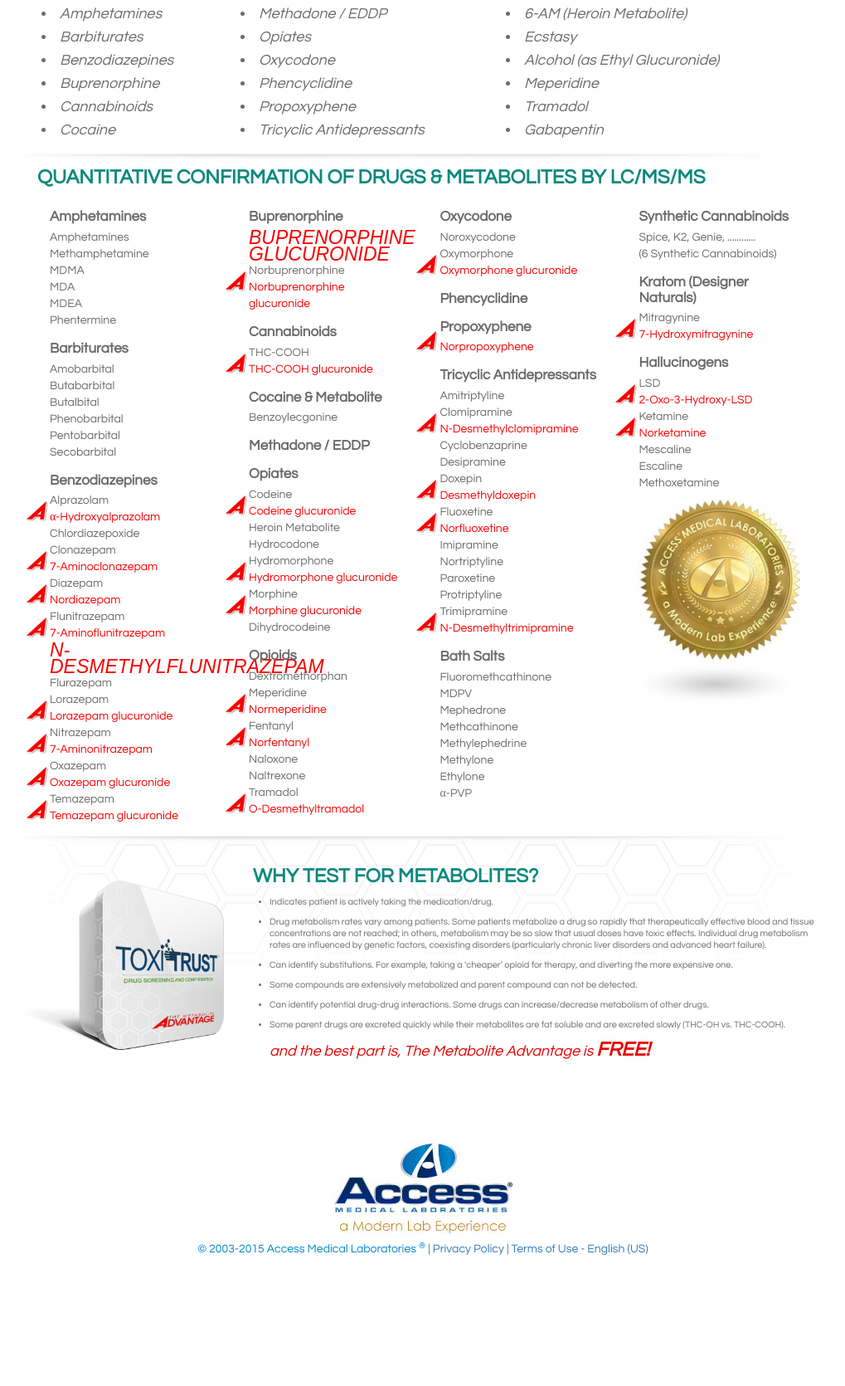
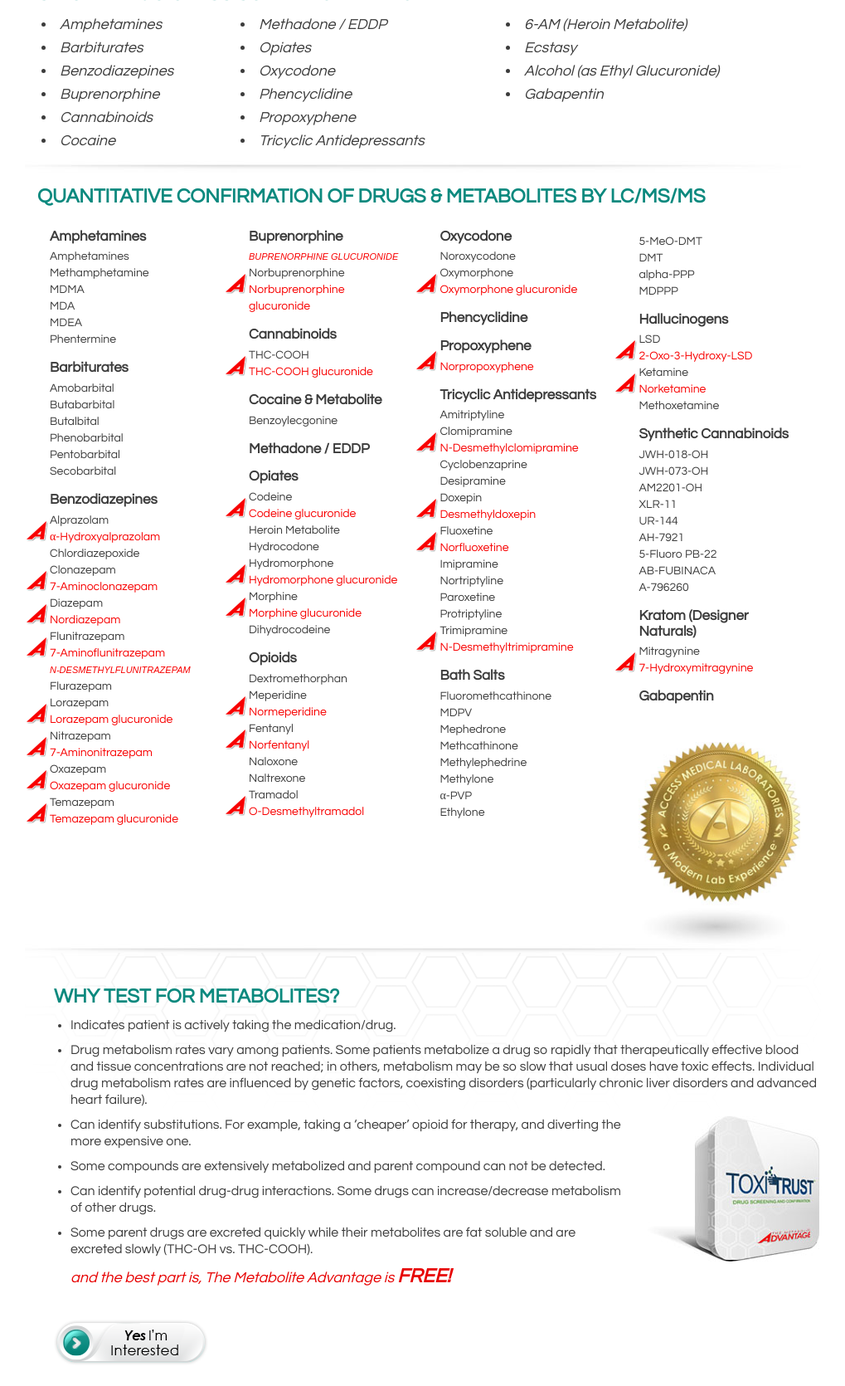
Before and after one commit to Santoshah/access, a plain HTML site: page whats-new.html in a window 1280 px wide. Shown: the part 939-2609 px from the top of the page at 83% size, without its empty margins (130-1149 px from the left). Before the commit the page ends 2515 px from the top, so only its background shows below. Drawn offline with Linux system fonts and the light colour scheme.

Commit message:
whats new page update

```diff
--- a/sass/style.scss
+++ b/sass/style.scss
@@ -2,7 +2,7 @@
 @import "partials/bootstrap";
 @import "partials/grid";
 $blue: #0085c9;
-$gray: #6b6b6b;
+$gray: #3c3c3c; //#6b6b6b;
 $blue-dark: #002a75;
 $green: #31bb01;
 $orange : #eba820;
@@ -162,7 +162,7 @@ a.see_full { font-size: 12px; color: $blue;  font-weight: normal; line-height: 0
 	}
 }
 .footer_text { color: #0087cb; padding: 10px 0; }
-.footer {  padding: 80px 0 50px; }
+.footer {  padding: 08px 0 50px; }
 
 .text_gradient {
 	&:after {content: attr(data-text); z-index: 2; color: green; position: absolute; left: 0;
@@ -226,18 +226,19 @@ a.see_full { font-size: 12px; color: $blue;  font-weight: normal; line-height: 0
 	&:before {background-image: url(../img/single-product.png);   width: 299px; top: 4px; float: left; }
  }
 
-.gradient_top1 { background: url(../img/gradient-top1.jpg) repeat-x left top; min-height: 300px; }
+.gradient_top1 { background: url(../img/gradient-top1.jpg) repeat-x left bottom; min-height: 300px; }
 .gradient_top3 { background: url(../img/up-banner-bg.jpg) repeat-x left top; min-height: 300px; }
-.up_banner { background:transparent url(../img/up-banner.jpg) center top no-repeat; padding: 90px 0 51px;
-	p {  font-size: 13px; color: $gray; }
+.up_banner { background:transparent url(../img/up-banner.jpg) center bottom no-repeat; padding: 90px 0 51px;
+	p {  font-size: 15px; color: $gray; }
 }
+.pdu1 { padding: 40px 0 40px; }
 .up_banner1 { background:transparent url(../img/up-banner-bg1.jpg) center top no-repeat; padding: 90px 0 51px;  }
 
 .img_shadow { @include box-shadow(3px 3px 3px rgba(0,0,0,0.2)); }
 .toxi_img {  margin-top: -15px; margin-bottom: 10px;}
 .buttons {  margin-top: 17px; border: 0; background: url(../img/button.png) no-repeat center top; width: 85px; height: 34px; float: left; font-size: 10px; color: #4e4e4e; padding: 8px 0; text-align: center; text-shadow: 1px 1px 0 rgba(255,255,255,0.2); font-style: italic;}
-.the_metabolite_advantage {   margin-top: 10px; margin-left: 13%; }
-.green_title { text-transform: uppercase; color: #0b897e !important; font-size: 24px; font-weight: bold; }
+.the_metabolite_advantage {   margin-top: 10px; margin-left: 4%; }
+.green_title { text-transform: uppercase; color: #0b897e !important; font-size: 24px; font-weight: bold; padding-top: 10px;  }
 .sub_base_text {font-size: 16px; font-weight: bold; margin-bottom: 5px; margin-top: 5px; color: $gray; }
 .medecine {   background-position: center -92px;   padding-top: 10px;
 	p { font-size: 16px; padding-bottom: 10px; margin-bottom: 0; color: $gray; }
@@ -254,7 +255,7 @@ a.see_full { font-size: 12px; color: $blue;  font-weight: normal; line-height: 0
 .cus_toxi {  padding: 0; margin-top: 48px;}
 .list_item_text {
 	li { color: $gray; line-height: 20px;
-	    &.red_text { color: #f80000; }
+	    &.red_text { color: #f80000; font-size: 11px;  }
 	    &.red_alpha { position: relative;  color: #f80000;
 	      &:before { content: ""; float: left; background: transparent url(../img/alpha.png) left top no-repeat; width: 27px; height: 25px; position: absolute; top: -10px; left: -29px;  }
 	    }
@@ -265,7 +266,7 @@ a.see_full { font-size: 12px; color: $blue;  font-weight: normal; line-height: 0
 .bbshadow {  background: url(../img/top-shadow1.jpg) no-repeat center top;  padding-top: 10px;  }
 .product_shadow { background: url(../img/about-graphic.png) no-repeat center -90px;  }
 .big_list_items {
-	li { font-size: 11px; color: $gray; line-height: 14px; padding-bottom: 10px;  list-style: disc; margin-left: 20px;
+	li { font-size: 16px; color: $gray; line-height: 20px; padding-bottom: 10px;  list-style: disc; margin-left: 20px;
       &.red_text_with_shadow { font-weight: normal; font-style: italic;   font-size: 18px; color: #e70101; list-style: none;
           .free_big {   font-size: 24px; line-height: 25px; font-weight: bold;  }
       }
@@ -815,4 +816,6 @@ $bd1 : 30px;
 .lig_blue { color: #1c86c8; font-size: 19px; padding-bottom: 30px; }
 .new_dk_purple { color: #1f2357; font-size: 36px; @include text-shadow(1px 1px 0 #fff, 2px 2px 0 rgba(0,0,0,0.2)); }
 .iminterested { @include spr-sprite("iminterested", true); display: inline-block;   margin: 20px 0 15px }
+.green-iminterested  { @include spr-sprite("green-iminterested", true); display: inline-block;   margin: 20px 0 15px }
+
 @import "responsive";
--- a/whats-new.html
+++ b/whats-new.html
@@ -59,7 +59,7 @@
       </nav>
 
 <div class="gradient_top1">
-	<div class="up_banner">
+	<div class="up_banner pdu1">
 		<div class="container">
 			<div class="row">
 				<div class="col-md-4">
@@ -67,7 +67,7 @@
 				</div>
 				<!-- /.col-md-3 -->
 				<div class="col-md-8">
-					<img src="img/toxi-trust-drug.png" class="toxi_img" height="44" width="595" alt="">
+					<img src="img/toxi-trust-drug.png" class="toxi_img" height="44" width="646" alt="">
 					<p class="text-justify">At Access Medical Labs we understand our client's needs, cater to what is demanded and deliver excellence in a timely manner. Our 25,000 sq ft State of the Art facility is COLA accredited and is a CLIA certified high complexity laboratory. </p>
 					<p class="text-justify">Our ToxiTrust Product is designed to make ordering and resulting simple while giving you what you need to improve the standard of patient care at your practice. Our robust, advanced method for Toxicology sets us apart by giving you clarity and existential information to make the right call for treatment. Our kit provides everything you need to perform your Drug Screens and/or Confirmation testing. Drug Screening is performed by Immunoassay and all of our confirmation testing is run on our Triple Quad LC/MS/MS equipment to ensure the most sensitive and effective results. Results are reported within 24hr.</p>
 					<div class="button_wrap">
@@ -135,8 +135,6 @@
 					<li>6-AM (Heroin Metabolite)</li>
 					<li>Ecstasy</li>
 					<li>Alcohol (as Ethyl Glucuronide)</li>
-					<li>Meperidine</li>
-					<li>Tramadol</li>
 					<li>Gabapentin</li>
 				</ul>
 			</div>
@@ -280,32 +278,48 @@
 						<li>Methcathinone</li>
 						<li>Methylephedrine</li>
 						<li>Methylone</li>
+						<li>α-PVP</li>
 						<li>Ethylone</li>
-						<li>α-PVP</li>
 					</ul>
 				</div> <!-- /.col-4 -->
 				<div class="col-4 col-md-3">
+					<ul class="list_item_text">
+						<li>&nbsp;</li>
+						<li>5-MeO-DMT</li>
+						<li>DMT</li>
+						<li>alpha-PPP</li>
+						<li>MDPPP</li>
+					</ul>
+					<!-- /.list_item_text -->
+					<h4>Hallucinogens</h4>
+					<ul class="list_item_text">
+						<li>LSD</li>
+						<li class="red_alpha">2-Oxo-3-Hydroxy-LSD</li>
+						<li>Ketamine</li>
+						<li class="red_alpha">Norketamine</li>
+						<li>Methoxetamine</li>
+					</ul>
+
 					<h4>Synthetic Cannabinoids</h4>
 					<ul class="list_item_text">
-						<li>Spice, K2, Genie, ............</li>
-						<li>(6 Synthetic Cannabinoids)</li>
+						<li>JWH-018-OH</li>
+						<li>JWH-073-OH</li>
+						<li>AM2201-OH</li>
+						<li>XLR-11</li>
+						<li>UR-144</li>
+						<li>AH-7921</li>
+						<li>5-Fluoro PB-22</li>
+						<li>AB-FUBINACA</li>
+						<li>A-796260</li>
 					</ul>
 					<h4>Kratom (Designer Naturals)</h4>
 					<ul class="list_item_text">
 						<li>Mitragynine</li>
 						<li class="red_alpha">7-Hydroxymitragynine</li>
 					</ul>
-					<h4>Hallucinogens</h4>
-					<ul class="list_item_text">
-						<li>LSD</li>
-						<li class="red_alpha">2-Oxo-3-Hydroxy-LSD</li>
-						<li>Ketamine</li>
-						<li class="red_alpha">Norketamine</li>
-						<li>Mescaline</li>
-						<li>Escaline</li>
-						<li>Methoxetamine</li>
-					</ul>
-
+					<h4>Gabapentin</h4>
+<br>
+<br>
 					<div class="access_new">
 						<img src="img/seal-shadow.jpg" height="258" width="206" alt="">
 					</div>
@@ -322,22 +336,37 @@
 
 	<div class="container">
 		<div class="row">
-			<div class="col-md-3 cus_toxi">
+<!-- 			<div class="col-md-3 cus_toxi">
 				<img src="img/new-product.png" class="" height="332" width="392" alt="">
 			</div>
-			<!-- /.col-md-4 -->
-			<div class="col-md-9 pad1">
+ -->			<!-- /.col-md-4 -->
+			<div class="col-md-12 pad1">
 				<h4 class="green_title">Why test for metabolites?</h4>
 
-				<ul class="big_list_items">
+				<ul class="big_list_items mb0">
 					<li>Indicates patient is actively taking the medication/drug.</li>
 					<li>Drug metabolism rates vary among patients. Some patients metabolize a drug so rapidly that therapeutically effective blood and tissue concentrations are not reached; in others, metabolism may be so slow that usual doses have toxic effects. Individual drug metabolism rates are influenced by genetic factors, coexisting disorders (particularly chronic liver disorders and advanced heart failure).</li>
-					<li>Can identify substitutions. For example, taking a ‘cheaper’ opioid for therapy, and diverting the more expensive one.</li>
+				</ul>
+				<div class="row">
+					<div class="col-md-9">
+<ul class="big_list_items">
+						<li>Can identify substitutions. For example, taking a ‘cheaper’ opioid for therapy, and diverting the more expensive one.</li>
 					<li>Some compounds are extensively metabolized and parent compound can not be detected.</li>
 					<li>Can identify potential drug-drug interactions. Some drugs can increase/decrease metabolism of other drugs.</li>
 					<li>Some parent drugs are excreted quickly while their metabolites are fat soluble and are excreted slowly (THC-OH vs. THC-COOH).</li>
 					<li class="red_text_with_shadow">and the best part is, The Metabolite Advantage is <span class="free_big">FREE!</span></li>
-				</ul>
+</ul>
+<a href="" class="green-iminterested"> </a>
+						<!-- /.big_list_items -->
+					</div>
+					<!-- /.col-md-8 -->
+
+					<div class="col-md-3">
+						<img src="img/small-toxi-trust.jpg" alt="">
+					</div>
+					<!-- /.col-md-4 -->
+				</div>
+				<!-- /.row -->
 
 			</div>
 			<!-- /.col-md-8 -->
```
Also changed, not shown: css/style.css, img/a-modern.jpg (added), img/product-bg1.jpg (added), img/seal152.png (added), img/slide1.jpg (added), img/small-toxi-trust.jpg (added), img/spr-sf4933e19a7.png (added), img/spr/Untitled-1.png (added), img/spr/green-iminterested.png (added), img/spr/iminterested.png (added), img/toxi-trust-drug.png.
